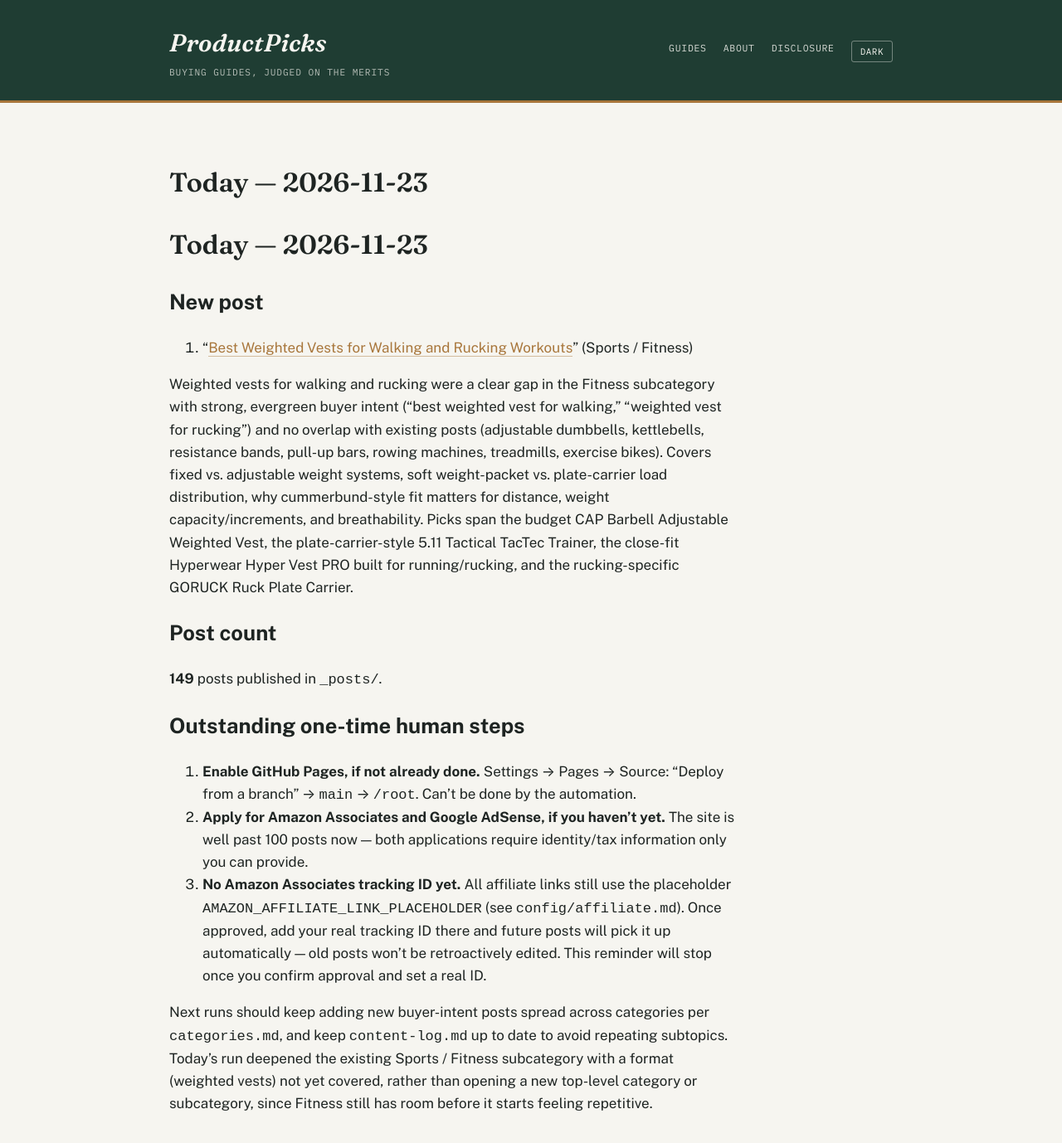
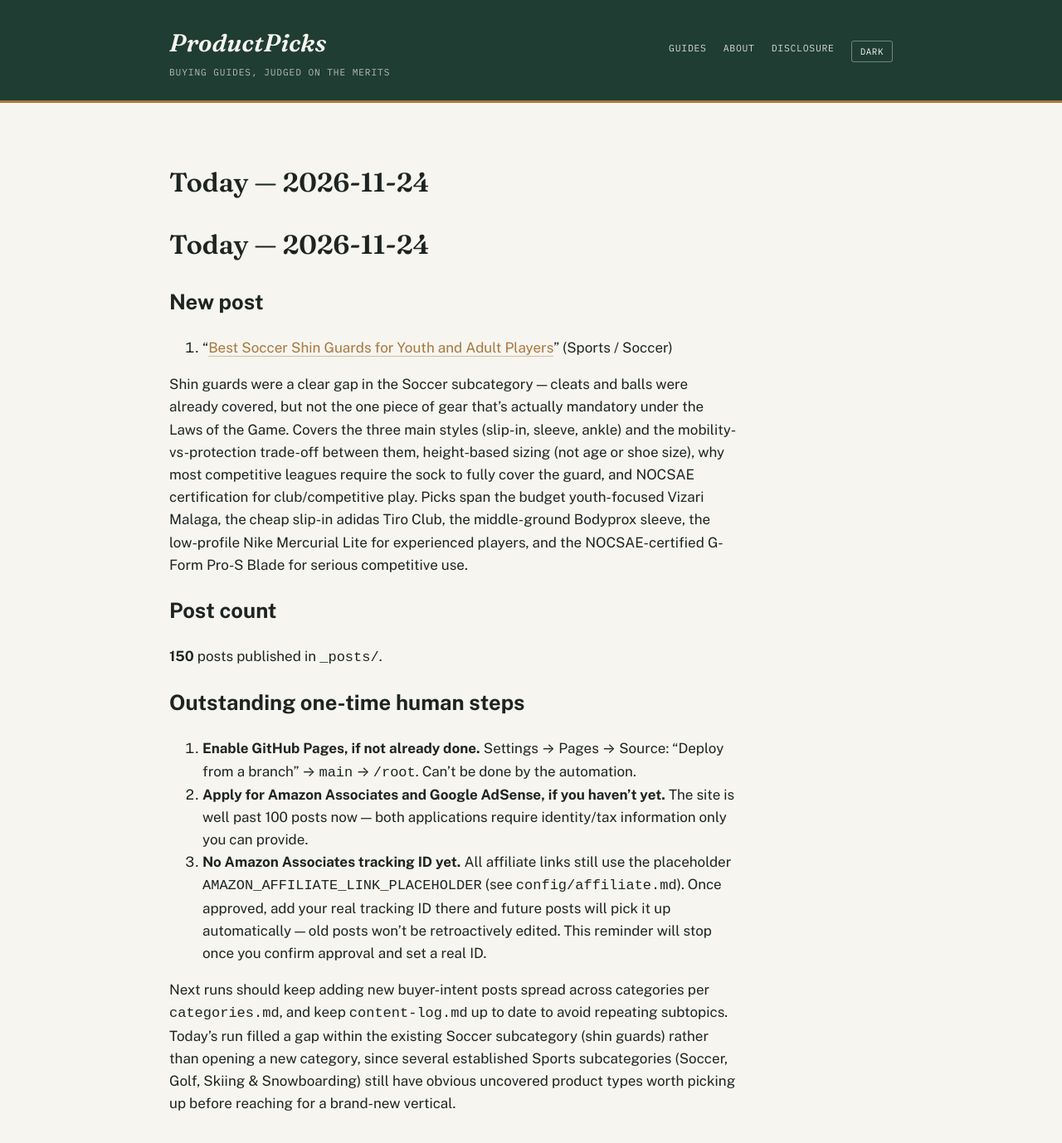
Before and after one commit to ajith198/ProductPicks, a Jekyll site: the page built from today.md, in a window 1280 px wide and 1400 px high. Shown: the top 1378 px of the window at 83% size. Built offline with Jekyll 4.4.1, drawn with Linux system fonts in a browser that asks for light colours; our own code applies the rules of GitHub Pages for plain Markdown files.

Commit message:
daily: 2026-11-24 new post + log update
Add soccer shin guards buying guide (youth + adult), update content-log,
today.md, and TODAY.md. 150 posts total.

Co-Authored-By: Claude Sonnet 5 <noreply@anthropic.com>
Claude-Session: https://claude.ai/code/session_01UFLJpaHLFKxhBx3PdyLFq3

```diff
--- a/today.md
+++ b/today.md
@@ -1,14 +1,14 @@
-# Today — 2026-11-23
+# Today — 2026-11-24
 
 ## New post
 
-1. "[Best Weighted Vests for Walking and Rucking Workouts](/sports/buying-guides/best-weighted-vests-for-walking-and-rucking-workouts/)" (Sports / Fitness)
+1. "[Best Soccer Shin Guards for Youth and Adult Players](/sports/buying-guides/best-soccer-shin-guards-for-youth-and-adult-players/)" (Sports / Soccer)
 
-Weighted vests for walking and rucking were a clear gap in the Fitness subcategory with strong, evergreen buyer intent ("best weighted vest for walking," "weighted vest for rucking") and no overlap with existing posts (adjustable dumbbells, kettlebells, resistance bands, pull-up bars, rowing machines, treadmills, exercise bikes). Covers fixed vs. adjustable weight systems, soft weight-packet vs. plate-carrier load distribution, why cummerbund-style fit matters for distance, weight capacity/increments, and breathability. Picks span the budget CAP Barbell Adjustable Weighted Vest, the plate-carrier-style 5.11 Tactical TacTec Trainer, the close-fit Hyperwear Hyper Vest PRO built for running/rucking, and the rucking-specific GORUCK Ruck Plate Carrier.
+Shin guards were a clear gap in the Soccer subcategory — cleats and balls were already covered, but not the one piece of gear that's actually mandatory under the Laws of the Game. Covers the three main styles (slip-in, sleeve, ankle) and the mobility-vs-protection trade-off between them, height-based sizing (not age or shoe size), why most competitive leagues require the sock to fully cover the guard, and NOCSAE certification for club/competitive play. Picks span the budget youth-focused Vizari Malaga, the cheap slip-in adidas Tiro Club, the middle-ground Bodyprox sleeve, the low-profile Nike Mercurial Lite for experienced players, and the NOCSAE-certified G-Form Pro-S Blade for serious competitive use.
 
 ## Post count
 
-**149** posts published in `_posts/`.
+**150** posts published in `_posts/`.
 
 ## Outstanding one-time human steps
 
@@ -16,4 +16,4 @@ Weighted vests for walking and rucking were a clear gap in the Fitness subcatego
 2. **Apply for Amazon Associates and Google AdSense, if you haven't yet.** The site is well past 100 posts now — both applications require identity/tax information only you can provide.
 3. **No Amazon Associates tracking ID yet.** All affiliate links still use the placeholder `AMAZON_AFFILIATE_LINK_PLACEHOLDER` (see `config/affiliate.md`). Once approved, add your real tracking ID there and future posts will pick it up automatically — old posts won't be retroactively edited. This reminder will stop once you confirm approval and set a real ID.
 
-Next runs should keep adding new buyer-intent posts spread across categories per `categories.md`, and keep `content-log.md` up to date to avoid repeating subtopics. Today's run deepened the existing Sports / Fitness subcategory with a format (weighted vests) not yet covered, rather than opening a new top-level category or subcategory, since Fitness still has room before it starts feeling repetitive.
+Next runs should keep adding new buyer-intent posts spread across categories per `categories.md`, and keep `content-log.md` up to date to avoid repeating subtopics. Today's run filled a gap within the existing Soccer subcategory (shin guards) rather than opening a new category, since several established Sports subcategories (Soccer, Golf, Skiing & Snowboarding) still have obvious uncovered product types worth picking up before reaching for a brand-new vertical.
```
Also changed, not shown: TODAY.md (+1 -1 lines), _posts/2026-11-24-best-soccer-shin-guards-for-youth-and-adult-players.md (added, +57 -0 lines), content-log.md (+1 -0 lines).
